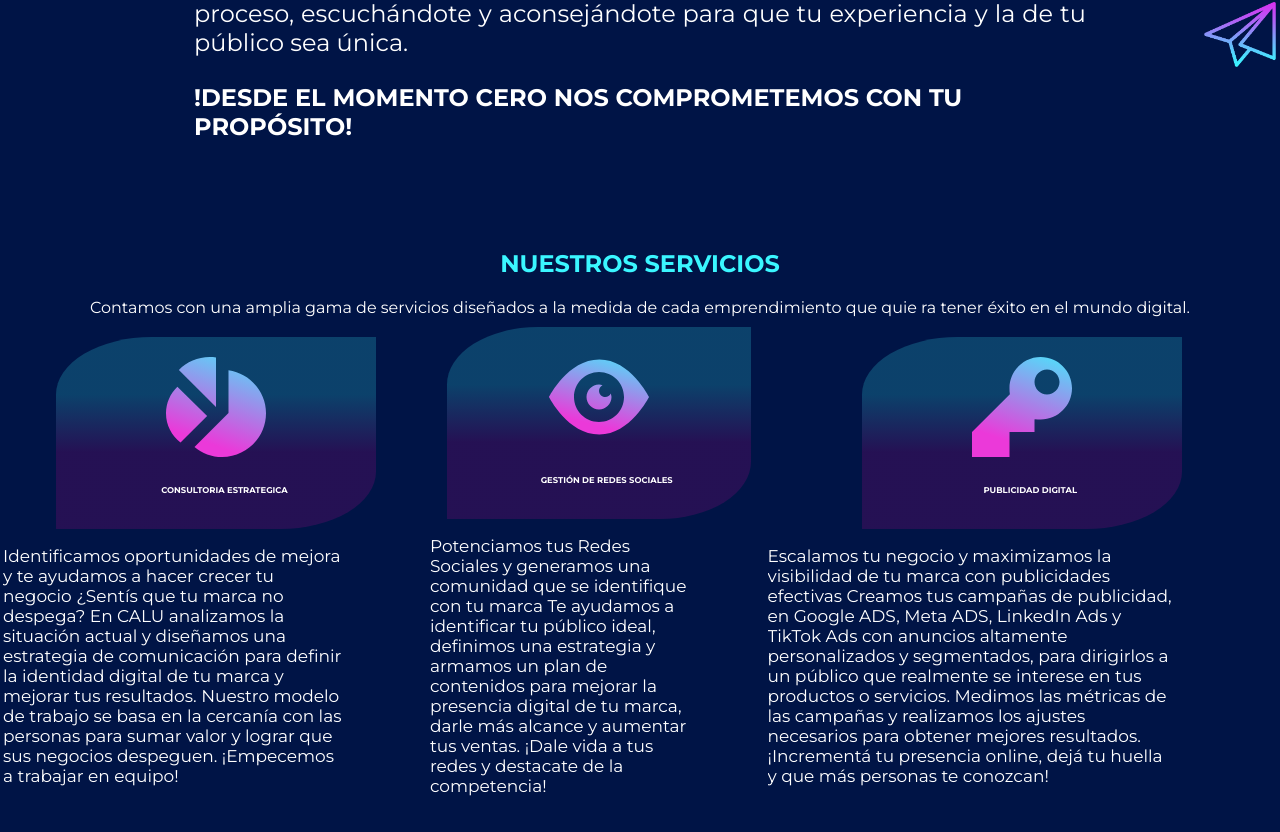
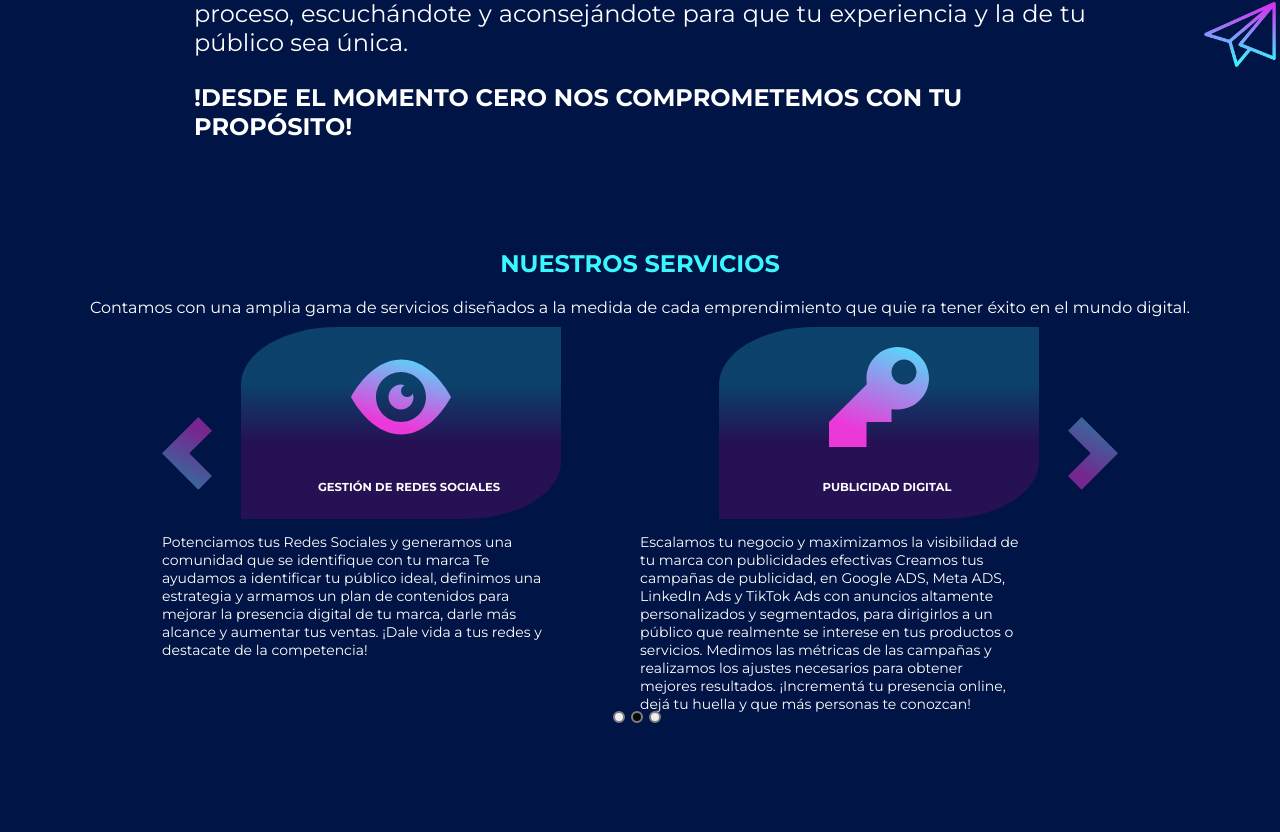
Before and after one commit to PochiTama-dev/Calu, a React (Create React App) app: page / in a window 1280 px wide. Shown: the part 726-1558 px from the top of the page. Built offline with nearby package versions, Linux system fonts and the light colour scheme.

Commit message:
Correccion de slider

```diff
--- a/src/Components/Home/Home.jsx
+++ b/src/Components/Home/Home.jsx
@@ -49,10 +49,10 @@ const Home = () => {
         className={`section-1 ${currentSection === 0 ? 'animate__animated animate__fadeIn' : ''}`}
       >
         <About />
+      </section>
       <Link to={'/contact'} className='logo-contacto'>
         <img src={contacto} alt='logo-contacto' />
       </Link>
-      </section>
       <section
         style={{ height: '90vh', transition: 'transform 0.5s ease-in-out' }}
         className={`section-2 ${currentSection === 1 ? 'animate__animated animate__fadeIn' : ''}`}
@@ -63,17 +63,20 @@ const Home = () => {
           quie ra tener éxito en el mundo digital.
         </p>
         <div className='ctn-servicios'>
+          <div className='slider'>
+            <Slider>
               <div className='nuestros-servicios'>
                 <Card
                   image={<img className='icono-servicios' src={icono3} alt='icono pay' />}
                   title={<p className='text-icono-servicios'>CONSULTORIA ESTRATEGICA</p>}
                 ></Card>
                 <p className='text-transition'>
-              Identificamos oportunidades de mejora y te ayudamos a hacer crecer tu negocio ¿Sentís
-              que tu marca no despega? En CALU analizamos la situación actual y diseñamos una
-              estrategia de comunicación para definir la identidad digital de tu marca y mejorar tus
-              resultados. Nuestro modelo de trabajo se basa en la cercanía con las personas para
-              sumar valor y lograr que sus negocios despeguen. ¡Empecemos a trabajar en equipo!
+                  Identificamos oportunidades de mejora y te ayudamos a hacer crecer tu negocio
+                  ¿Sentís que tu marca no despega? En CALU analizamos la situación actual y
+                  diseñamos una estrategia de comunicación para definir la identidad digital de tu
+                  marca y mejorar tus resultados. Nuestro modelo de trabajo se basa en la cercanía
+                  con las personas para sumar valor y lograr que sus negocios despeguen. ¡Empecemos
+                  a trabajar en equipo!
                 </p>
               </div>
               <div className='nuestros-servicios'>
@@ -83,9 +86,10 @@ const Home = () => {
                 ></Card>
                 <p className='text-transition'>
                   Potenciamos tus Redes Sociales y generamos una comunidad que se identifique con tu
-              marca Te ayudamos a identificar tu público ideal, definimos una estrategia y armamos
-              un plan de contenidos para mejorar la presencia digital de tu marca, darle más alcance
-              y aumentar tus ventas. ¡Dale vida a tus redes y destacate de la competencia!
+                  marca Te ayudamos a identificar tu público ideal, definimos una estrategia y
+                  armamos un plan de contenidos para mejorar la presencia digital de tu marca, darle
+                  más alcance y aumentar tus ventas. ¡Dale vida a tus redes y destacate de la
+                  competencia!
                 </p>
               </div>
               <div className='nuestros-servicios'>
@@ -95,12 +99,15 @@ const Home = () => {
                 ></Card>
                 <p className='text-transition'>
                   Escalamos tu negocio y maximizamos la visibilidad de tu marca con publicidades
-              efectivas Creamos tus campañas de publicidad, en Google ADS, Meta ADS, LinkedIn Ads y
-              TikTok Ads con anuncios altamente personalizados y segmentados, para dirigirlos a un
-              público que realmente se interese en tus productos o servicios. Medimos las métricas
-              de las campañas y realizamos los ajustes necesarios para obtener mejores resultados.
-              ¡Incrementá tu presencia online, dejá tu huella y que más personas te conozcan!
+                  efectivas Creamos tus campañas de publicidad, en Google ADS, Meta ADS, LinkedIn
+                  Ads y TikTok Ads con anuncios altamente personalizados y segmentados, para
+                  dirigirlos a un público que realmente se interese en tus productos o servicios.
+                  Medimos las métricas de las campañas y realizamos los ajustes necesarios para
+                  obtener mejores resultados. ¡Incrementá tu presencia online, dejá tu huella y que
+                  más personas te conozcan!
                 </p>
+              </div>
+            </Slider>
           </div>
         </div>
       </section>
--- a/src/Components/Home/home.css
+++ b/src/Components/Home/home.css
@@ -34,7 +34,6 @@
 
 .ctn-servicios {
   width: 100%;
-  display: flex;
   margin: 0% auto;
   justify-content: center;
   align-items: center;
@@ -53,10 +52,6 @@
 .icono-servicios {
   width: 10vh;
   height: 10vh;
-}
-
-.text-transition:hover {
-  opacity: 1;
 }
 
 .title-first-portafolio {
@@ -95,16 +90,13 @@
     padding: 0;
   }
   .ctn-servicios {
-    display: flex;
     overflow: hidden;
     justify-content: flex-start;
   }
   .ctn-servicios .nuestros-servicios {
     height: 50%;
-    overflow: hidden;
   }
   .ctn-servicios .nuestros-servicios .card {
-    display: flex;
     flex-direction: column;
     margin: 10px auto;
     border-radius: 30% 0% 30% 0%;
@@ -130,15 +122,16 @@
   }
 
   .text-transition {
-    width: 100%;
-    font-size: 11px;
+    font-size: 14px;
+    width: 80%;
+  }
+  .nuestros-servicios:not(:nth-child(1)) .text-transition {
     opacity: 0;
-    transform: translateX(400%);
-    transition: opacity 0.3s ease-in-out, transform 0.5s ease-in;
+    transition: opacity 1s ease-in-out;
   }
-  .nuestros-servicios:hover .text-transition {
+  .nuestros-servicios:nth-child(1) .text-transition {
     opacity: 1;
-    transform: translateX(0%);
+    transition: opacity 1s ease-in-out;
   }
   .title-first-portafolio {
     margin-top: 12rem;
@@ -183,10 +176,6 @@
     margin: 0 auto;
   }
 
-  .ctn-servicios {
-    display: flex;
-  }
-
   .icono-servicios {
     width: 100px;
     height: 100px;
@@ -194,17 +183,10 @@
   .ctn-servicios .nuestros-servicios .card {
     height: 12rem;
   }
-  .text-transition {
-    font-size: 17px;
-    width: 80%;
-    opacity: 0;
-    transform: translateX(400%);
-    transition: opacity 0.3s ease-in-out, transform 0.2s ease-in;
+  .ctn-servicios .slider {
+    margin: 0 auto;
   }
-  .nuestros-servicios:hover .text-transition {
-    opacity: 1;
-    transform: translateX(0%);
-  }
+
   .icono-portafolio {
     width: auto;
     margin: 0 auto;
@@ -214,16 +196,14 @@
     font-size: 15px;
   }
   .logo-contacto {
-    display: flex;
-    justify-content: flex-end;
+    display: block;
     height: 10%;
-    width: 9%;
-    position: absolute;
+    position: fixed;
     bottom: 0;
     right: 0;
+    z-index: 999;
   }
   .logo-contacto img {
     height: 100%;
-    position: sticky;
   }
 }
```
Lines whose indentation alone changed are shown as unchanged.
